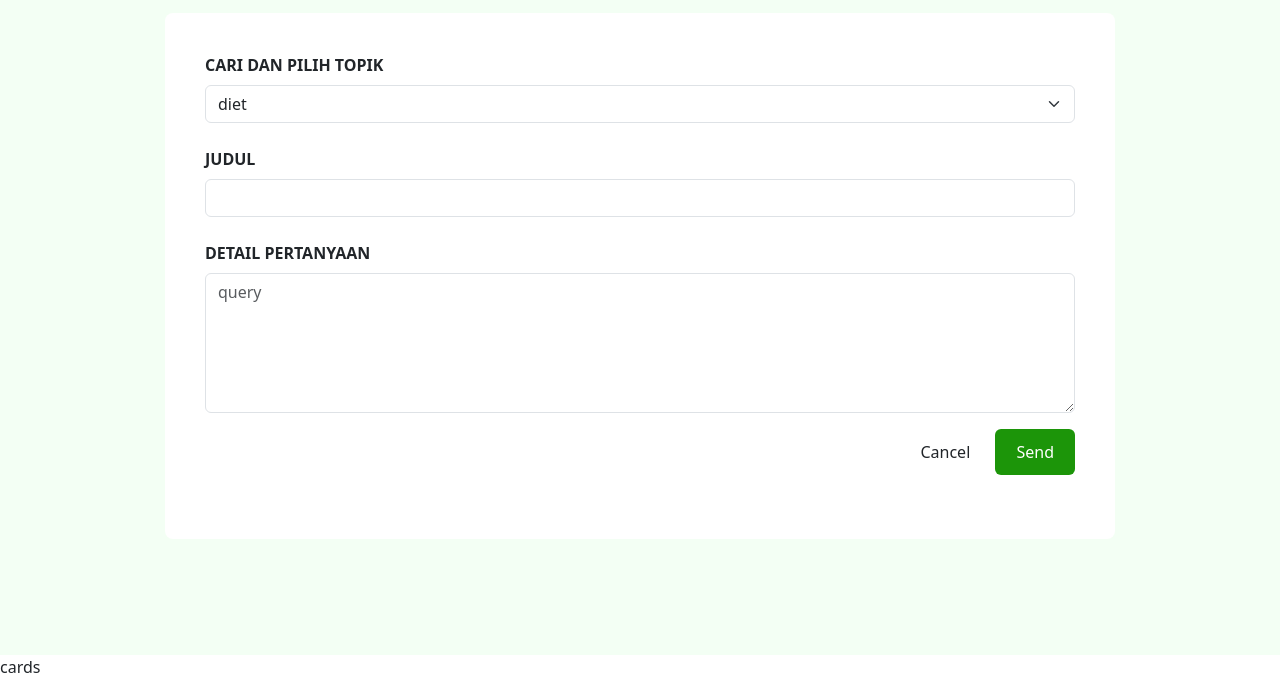
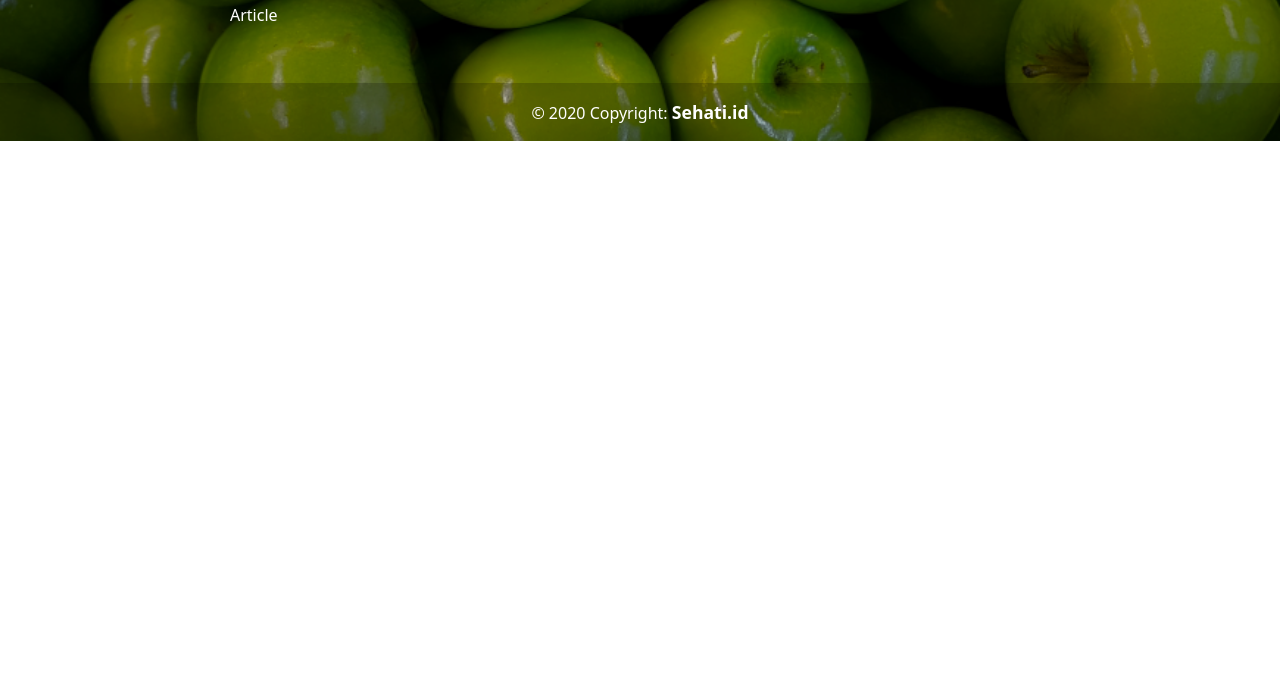
Before and after one commit to HafizhMA/Sehati.id, a website built with webpack: page Client/src/template/index.html in a window 1280 px wide. Shown: the part 2707-3385 px from the top of the page. After the commit the page ends 2848 px from the top, so only its background shows below. Built offline with nearby package versions, Linux system fonts and the light colour scheme; files whose address does not match are found by name.

Commit message:
Add files via upload
remove question from home

```diff
--- a/Client/src/styles/main.scss
+++ b/Client/src/styles/main.scss
@@ -133,11 +133,6 @@ header li:hover {
     color: #1C9509;
 }
 
-#question {
-    padding: 100px 0;
-    background-color: #F3FFF4;
-}
-
 /* footer */
 
 footer {
--- a/Client/src/template/index.html
+++ b/Client/src/template/index.html
@@ -13,7 +13,6 @@
         <nav class="navbar navbar-expand-lg position-fixed top-0 w-100" data-bs-theme="dark" style="z-index: 99;">
             <div class="container">
                 <a class="navbar-brand" href="#"><img src="./assets/logo.png" alt="Sehati.id" height="80px"></a>
-
                 <button class="navbar-toggler" type="button" data-bs-toggle="collapse"
                     data-bs-target="#navbarSupportedContent" aria-controls="navbarSupportedContent"
                     aria-expanded="false" aria-label="Toggle navigation">
@@ -31,7 +30,7 @@
                             <a class="nav-link text-white" href="#">RECIPE</a>
                         </li>
                         <li class="nav-item me-4">
-                            <a class="nav-link text-white" href="#">FORUM</a>
+                            <a class="nav-link text-white" href="./question.html">FORUM</a>
                         </li>
                         <li class="nav-item me-4">
                             <a class="nav-link text-white" href="#">ARTICLE</a>
@@ -177,44 +176,6 @@
             </div>
         </section>
 
-        <section id="question">
-            <section id="contact">
-                <div class="container-lg">
-
-                    <div class="text-center">
-                        <h2 style="color: #1C9509;">Question</h2>
-                    </div>
-                    <div class="row justify-content-center my-3">
-                        <div class="col-lg-10 bg-white rounded-3" style="padding: 40px;">
-                            <form>
-                                <label for="subject" class="form-label fw-bold">CARI DAN PILIH TOPIK</label>
-                                <div class="mb-4 input-group">
-                                    <select class="form-select" id="subject">
-                                        <option value="diet" selected>diet</option>
-                                        <option value="makanan">makanan</option>
-                                        <option value="olahraga">olahraga</option>
-                                    </select>
-                                </div>
-                                <label for="judul" class="form-label fw-bold">JUDUL</label>
-                                <div class="mb-4 input-group">
-                                    <input type="text" id="judul" class="form-control" />
-                                </div>
-                                <label for="" class="form-label fw-bold">DETAIL PERTANYAAN</label>
-                                <div class="mb-4form-floating">
-                                    <textarea class="form-control" id="query" style="height: 140px"
-                                        placeholder="query"></textarea>
-                                </div>
-                                <div class="mb-4 text-end mt-3">
-                                    <button type="submit" class="btn" style="padding: 10px 20px;">Cancel</button>
-                                    <button type="submit" class="btn"
-                                        style="color: white; background-color: #1C9509; padding: 10px 20px;">Send</button>
-                                </div>
-                            </form>
-                        </div>
-                    </div>
-                </div>
-            </section>
-        </section> cards
     </main>
 
     <footer class="bg-light text-center text-lg-start">
```
